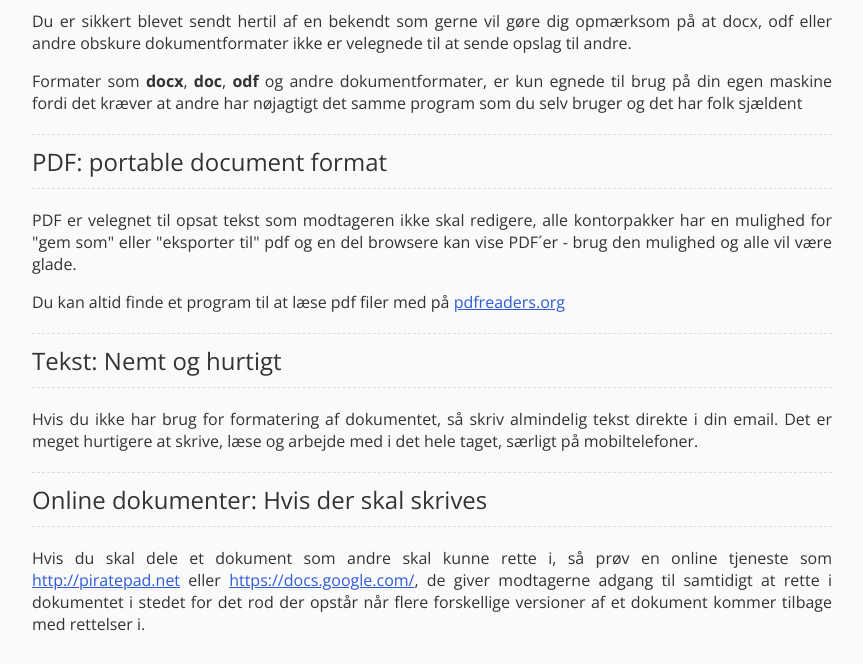
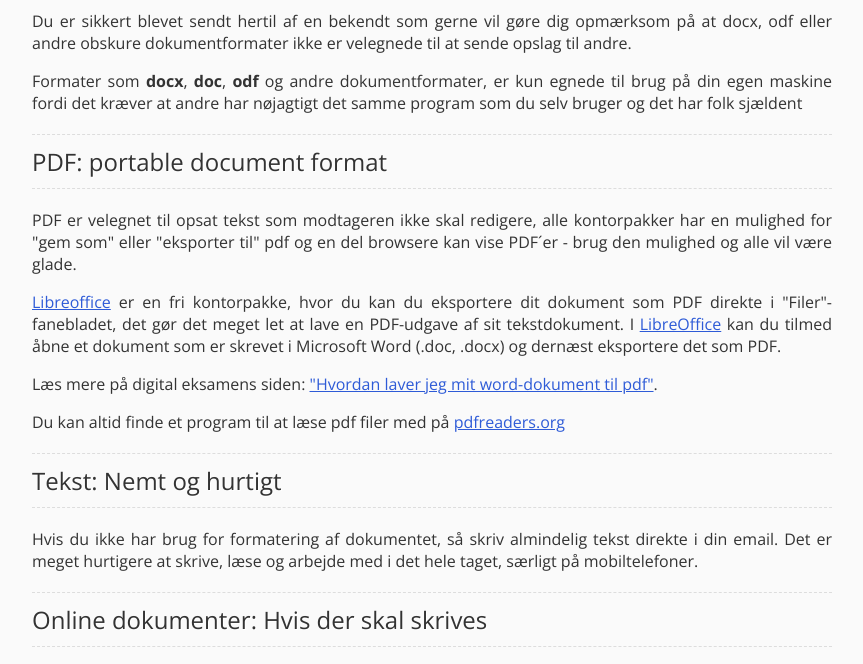
Before and after one commit to jtpedersen/brugpdf.dk, a plain HTML site: page index.html in a window 1280 px wide. Shown: the part 115-779 px from the top of the page, without its empty margins (208-1071 px from the left). Drawn offline with nearby package versions, Linux system fonts and the light colour scheme.

Commit message:
added directions for saving as pdf

```diff
--- a/index.html
+++ b/index.html
@@ -36,6 +36,20 @@
 	alle kontorpakker har en mulighed for "gem som" eller "eksporter
 	til" pdf og en del browsere kan vise PDF´er - brug den mulighed og
 	alle vil være glade. </p>
+
+      <p>
+	<a href="http://da.libreoffice.org/">
+	  Libreoffice</a> er en fri kontorpakke, hvor du kan du
+	eksportere dit dokument som PDF direkte i
+	"Filer"-fanebladet, det gør det meget let at lave en
+	PDF-udgave af sit
+	tekstdokument. I <a href="http://da.libreoffice.org/">LibreOffice</a>
+	kan du tilmed åbne et dokument som er skrevet i Microsoft
+	Word (.doc, .docx) og dernæst eksportere det som PDF.
+      </p>
+
+      <p> Læs mere på digital eksamens siden: <a href="http://digitaleksamen.au.dk/skriftligeeksamenerudenpapir/digitaleksamen/studerende/hvordan-laver-jeg-mit-word-dokument-til-pdf/" >"Hvordan laver jeg mit word-dokument til pdf"</a>.
+      </p>
 
       <p>Du kan altid finde et program til at læse pdf filer med
 	på <a href="http://pdfreaders.org" > pdfreaders.org </a>
```
